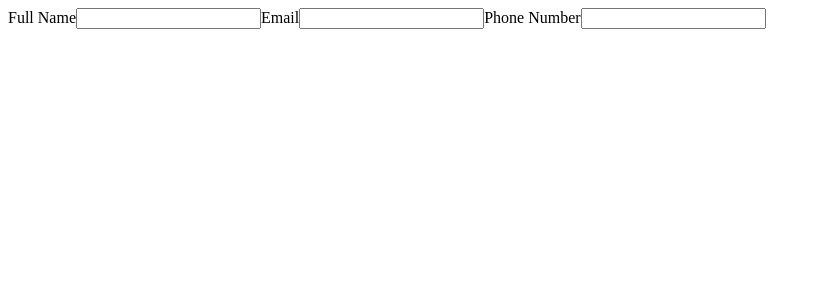
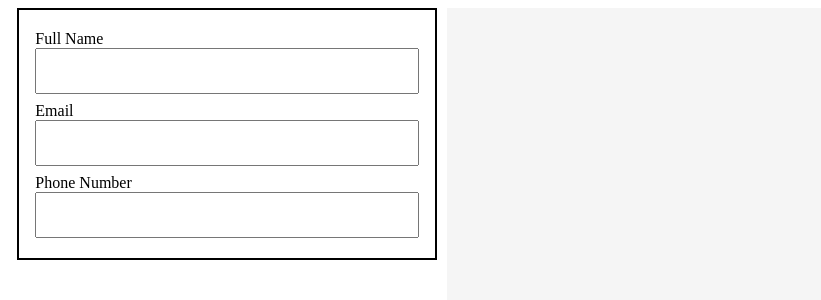
Before and after one commit to NickrodBasiri/CV-Generator, a React (Vite) app: page / in a window 1280 px wide. Shown: the top 300 px of the page, without its empty margins (0-821 px from the left). Built offline with nearby package versions, Linux system fonts and the light colour scheme.

Commit message:
Styling and basic display/info components.

```diff
--- a/src/App.jsx
+++ b/src/App.jsx
@@ -1,5 +1,7 @@
 import { useState } from "react";
-import Information from "./components/information";
+import GenericInfo from "./components/genericInfo";
+import Display from "./components/display";
+import './styles/app.css'
 
 function App() {
     const [name, setName] = useState("");
@@ -8,16 +10,22 @@ function App() {
 
     return (
         <>
-        <Information
+        <div id="body">
+            <GenericInfo
             name={name}
             setName={setName}
 
             email={email}
             setEmail={setEmail}
-
             phone={phone}
             setPhone={setPhone}
             />
+            <Display
+            name={name}
+            email={email}
+            phone={phone}
+            />
+        </div>
         </>
     );
 }
--- /dev/null
+++ b/src/components/display.jsx
@@ -0,0 +1,11 @@
+import '../styles/display.css'
+
+export default function Display({name, email, phone}) {
+    return (
+        <>
+        <div id="CV">
+            <h1>{name} {email} {phone}</h1>
+        </div>
+        </>
+    )
+}
--- /dev/null
+++ b/src/components/genericInfo.jsx
@@ -0,0 +1,24 @@
+import '../styles/genericInfo.css';
+
+export default function GenericInfo({ name, setName, email, setEmail, phone, setPhone }) {
+    return (
+        <>
+        <form>
+            <div id="personal-info">
+                <div id="input">
+                    <label htmlFor="name">Full Name</label>
+                    <input type="text" value={name} onChange={(event) => setName(event.target.value)}/>
+                </div>
+                <div id="input">
+                    <label htmlFor="email">Email</label>
+                    <input type="text" value={email} onChange={(event) => setEmail(event.target.value)}/>
+                </div>
+                <div id="input">
+                    <label htmlFor="name">Phone Number</label>
+                    <input type="text" value={phone} onChange={(event) => setPhone(event.target.value)}/>
+                </div>
+            </div>
+        </form>
+        </>
+    );
+}
--- a/src/components/information.jsx
+++ /dev/null
@@ -1,19 +0,0 @@
-export default function Information({ name, setName, email, setEmail, phone, setPhone }) {
-    return (
-        <>
-        <form>
-            <label htmlFor="name">Full Name</label>
-            <input type="text" value={name} onChange={(event) => setName(event.target.value)}/>
-
-            <label htmlFor="email">Email</label>
-            <input type="text" value={email} onChange={(event) => setEmail(event.target.value)}/>
-
-            <label htmlFor="name">Phone Number</label>
-            <input type="text" value={phone} onChange={(event) => setPhone(event.target.value)}/>
-        </form>
-        <h1>{name}</h1>
-        <h1>{email}</h1>
-        <h1>{phone}</h1>
-        </>
-    );
-}
--- /dev/null
+++ b/src/styles/app.css
@@ -0,0 +1,4 @@
+#body {
+    display: flex;
+    justify-content: space-evenly;
+}
--- /dev/null
+++ b/src/styles/display.css
@@ -0,0 +1,6 @@
+#CV {
+    height: 11in;
+    width: 8.5in;
+    background-color: whitesmoke;
+    justify-self: right;
+}
--- /dev/null
+++ b/src/styles/genericInfo.css
@@ -0,0 +1,20 @@
+#personal-info {
+    display: flex;
+    flex-direction: column;
+    align-items: start;
+    width: 30vw;
+    border: 2px solid black;
+    padding: 16px;
+}
+
+#input {
+    display: flex;
+    flex-direction: column;
+    width: 100%;
+    margin-top: 4px;
+    margin-bottom: 4px;
+}
+
+input {
+    height: 3em;
+}
```
Lines whose indentation alone changed are shown as unchanged.
